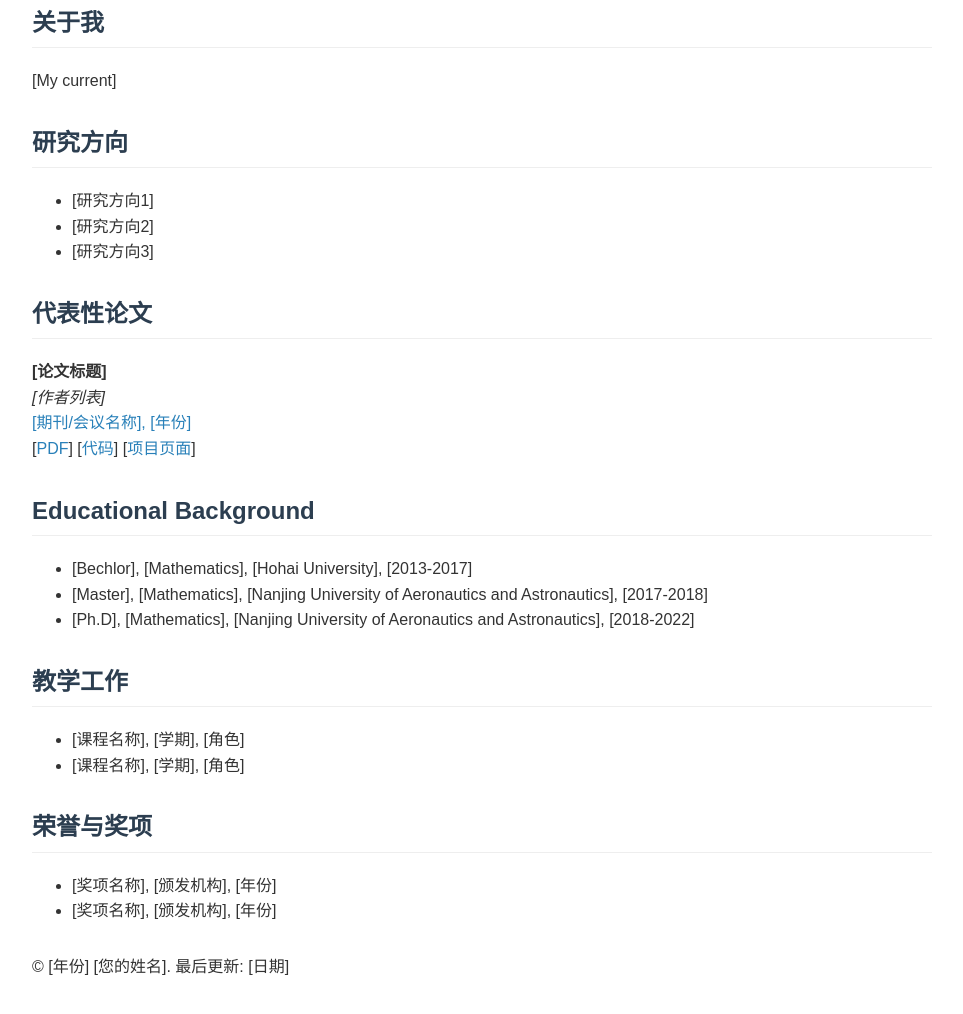
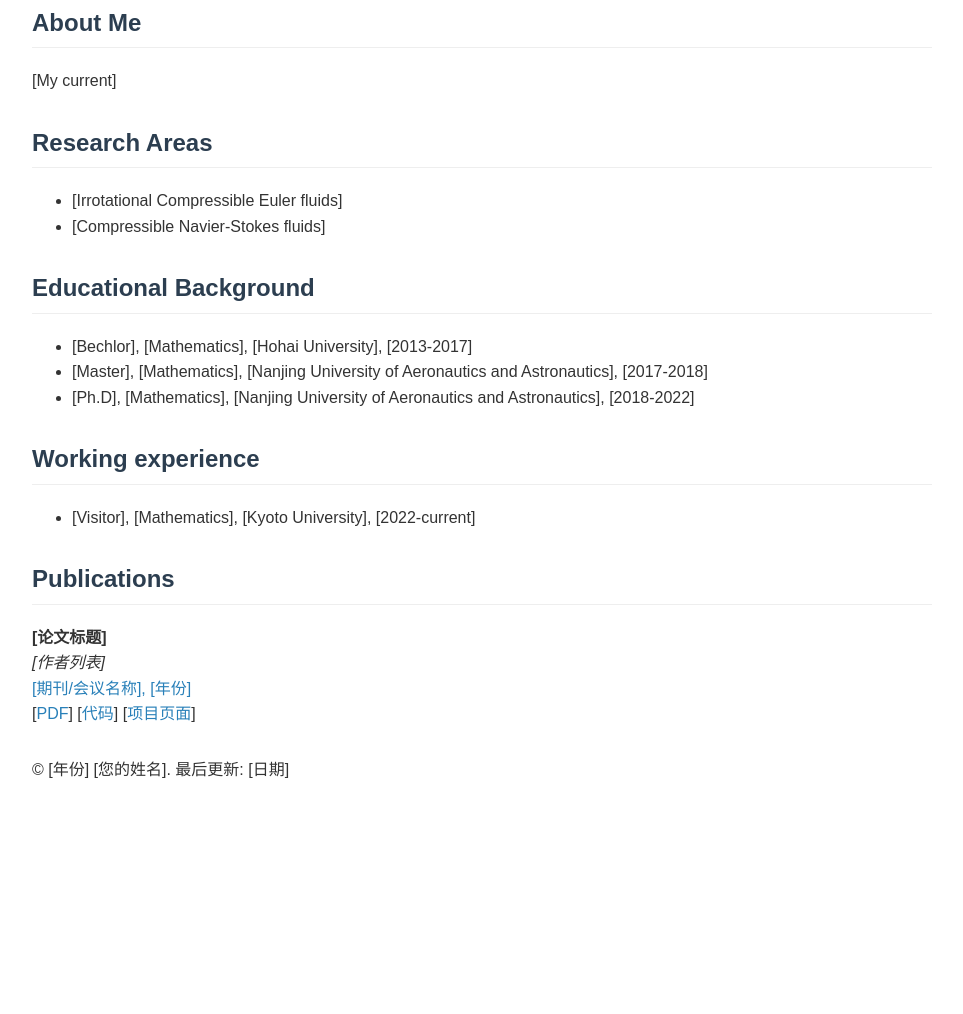
Before and after one commit to Songzh-1995/.github.io, a plain HTML site: page index.html in a window 1280 px wide. Shown: the part 278-1292 px from the top of the page, without its empty margins (158-1121 px from the left). After the commit the page ends 1097 px from the top, so only its background shows below. Drawn offline with Linux system fonts and the light colour scheme.

Commit message:
Update index.html

```diff
--- a/index.html
+++ b/index.html
@@ -69,7 +69,7 @@
 </head>
 <body>
     <header>
-        <img src="[您的照片路径]" alt="[您的姓名]" class="profile-img">
+        <img src="[您的照片路径]" alt="[Song Zihao]" class="profile-img">
         <h1>[您的姓名]</h1>
         <div class="position">[Visitor(外国人共同研究者)]</div>
         <div class="position">[Research Institute for Mathematical Sciences]</div>
@@ -81,29 +81,20 @@
     </header>
 
     <section id="about">
-        <h2>关于我</h2>
+        <h2>About Me</h2>
         <p>[My current]</p>
     </section>
 
     <section id="research">
-        <h2>研究方向</h2>
+        <h2>Research Areas</h2>
         <ul>
-            <li>[研究方向1]</li>
-            <li>[研究方向2]</li>
-            <li>[研究方向3]</li>
+            <li>[Irrotational Compressible Euler fluids]</li>
+            <li>[Compressible Navier-Stokes fluids]</li>
+
         </ul>
     </section>
 
-    <section id="publications">
-        <h2>代表性论文</h2>
-        <div class="pub-item">
-            <div class="pub-title">[论文标题]</div>
-            <div class="pub-authors">[作者列表]</div>
-            <div class="pub-venue">[期刊/会议名称], [年份]</div>
-            <div>[<a href="[PDF链接]">PDF</a>] [<a href="[代码链接]">代码</a>] [<a href="[项目页面]">项目页面</a>]</div>
-        </div>
-        <!-- 重复以上pub-item结构添加更多论文 -->
-    </section>
+
 
     <section id="education">
         <h2>Educational Background</h2>
@@ -115,19 +106,22 @@
     </section>
 
     <section id="teaching">
-        <h2>教学工作</h2>
+        <h2>Working experience</h2>
         <ul>
-            <li>[课程名称], [学期], [角色]</li>
-            <li>[课程名称], [学期], [角色]</li>
+            <li>[Visitor], [Mathematics], [Kyoto University], [2022-current]</li>
+
         </ul>
     </section>
 
-    <section id="awards">
-        <h2>荣誉与奖项</h2>
-        <ul>
-            <li>[奖项名称], [颁发机构], [年份]</li>
-            <li>[奖项名称], [颁发机构], [年份]</li>
-        </ul>
+ <section id="publications">
+        <h2>Publications</h2>
+        <div class="pub-item">
+            <div class="pub-title">[论文标题]</div>
+            <div class="pub-authors">[作者列表]</div>
+            <div class="pub-venue">[期刊/会议名称], [年份]</div>
+            <div>[<a href="[PDF链接]">PDF</a>] [<a href="[代码链接]">代码</a>] [<a href="[项目页面]">项目页面</a>]</div>
+        </div>
+        <!-- 重复以上pub-item结构添加更多论文 -->
     </section>
 
     <footer>
```
